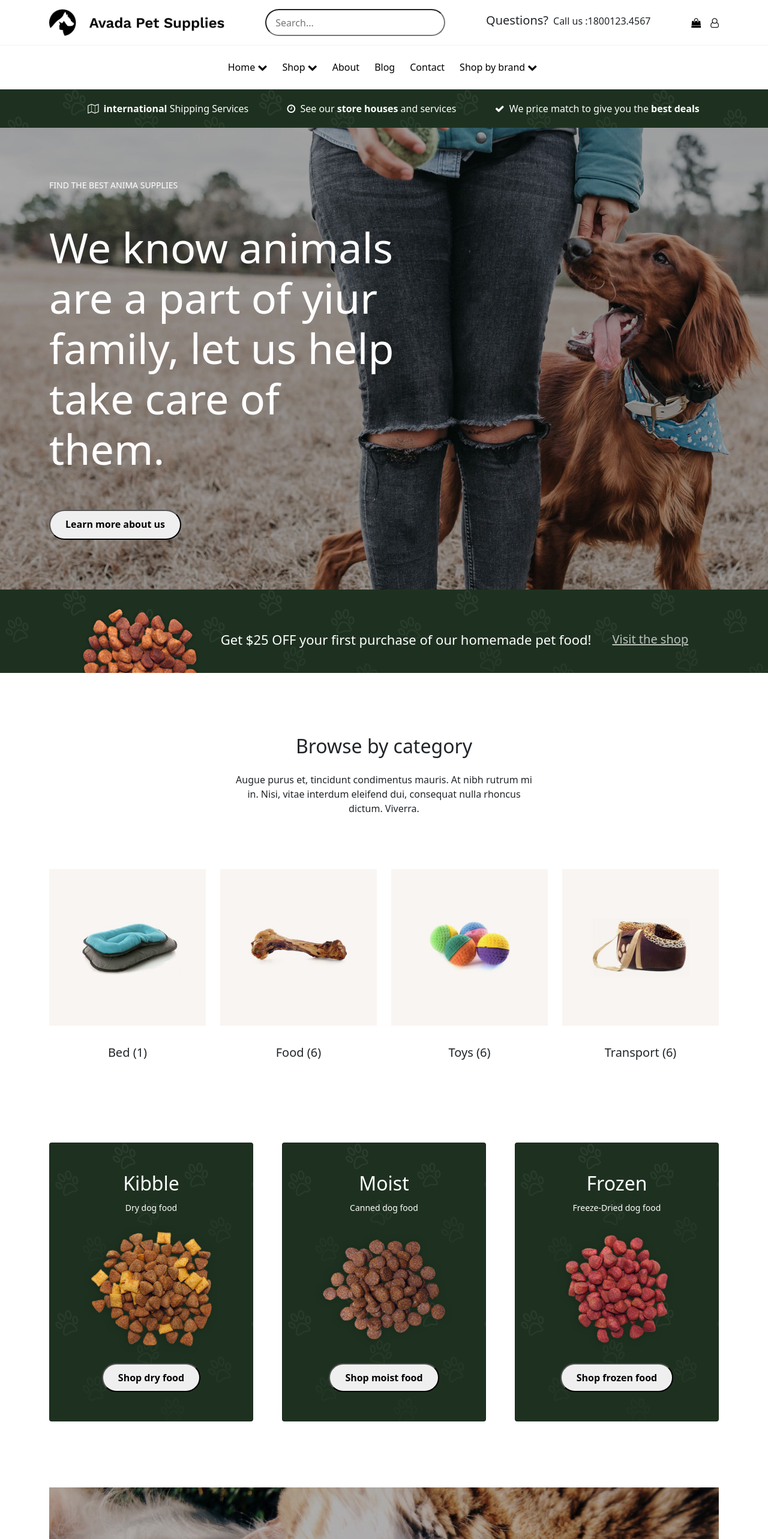
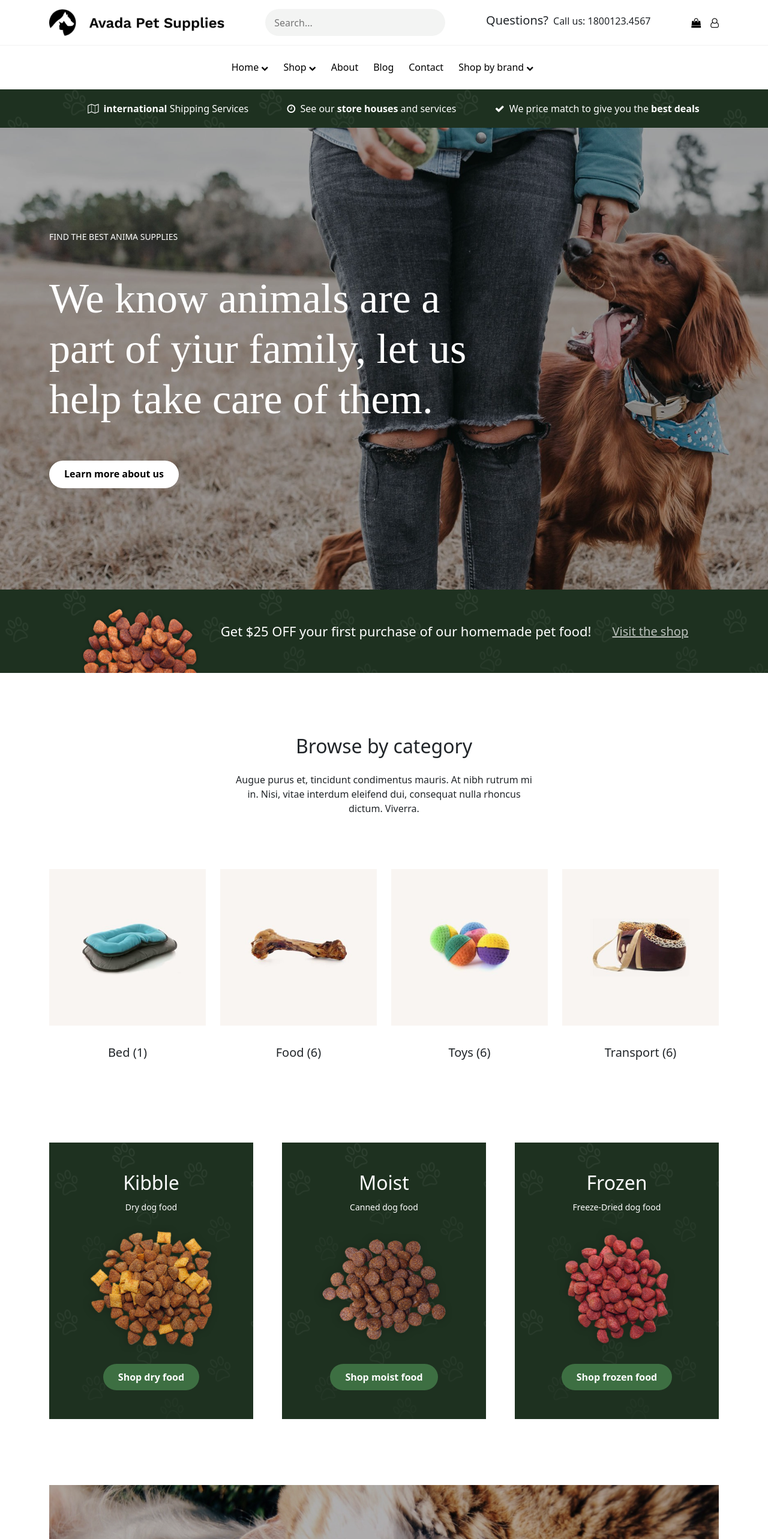
Before and after one commit to Mega-117/proj-html-vuejs, a Vue app: page / in a window 1280 px wide. Shown: the top 2566 px of the page at 60% size. Built offline with nearby package versions, Linux system fonts and the light colour scheme.

Commit message:
completato

```diff
--- a/src/components/CardProduct.vue
+++ b/src/components/CardProduct.vue
@@ -3,6 +3,24 @@
     <div v-for="(element, i) in products" :key="i" class="col">
       <div class="card-product">
         <div class="img-product">
+          <div
+            v-if="element.textOverlay2 || element.textOverlay"
+            class="overlay-product"
+          >
+            <div v-if="element.textOverlay2" class="overlay-product-2">
+              <h5>{{ element.text }}</h5>
+              <span>{{ element.textOverlay2 }}</span>
+            </div>
+
+            <div v-if="element.textOverlay">
+              <div class="circle">
+                <i class="fa fa-check-square-o" aria-hidden="true"></i>
+              </div>
+              <div class="cart-text">
+                <span>{{ element.textOverlay }}</span>
+              </div>
+            </div>
+          </div>
           <img :src="element.src" alt="" />
         </div>
         <div class="product-text" :class="element.alignText">
@@ -29,11 +47,57 @@ export default {
 </script>
 
 <style lang="scss">
+.overlay-product {
+  display: none;
+  position: absolute;
+
+  background-color: #a45f4267;
+  width: 100%;
+  height: 100%;
+  .overlay-product-2 {
+    color: white;
+    height: 100%;
+    display: flex;
+    align-items: center;
+    flex-direction: column;
+    justify-content: center;
+    padding: 0 20px;
+    h5 {
+      text-align: center;
+    }
+  }
+  .circle {
+    position: absolute;
+    top: 50%;
+    left: 50%;
+    width: 100px;
+    height: 100px;
+    transform: translate(-50%, -50%);
+    background-color: rgba(0, 0, 0, 0.7);
+    border-radius: 50%;
+    color: white;
+    text-align: center;
+    line-height: 100px;
+    font-size: 40px;
+  }
+  .cart-text {
+    position: absolute;
+    top: 70%;
+    left: 50%;
+    transform: translateX(-50%);
+    color: white;
+    font-size: 24px;
+  }
+}
 .img-product {
   margin-bottom: 33px;
+  position: relative;
   img {
     width: 100%;
   }
+}
+.img-product:hover .overlay-product {
+  display: block;
 }
 
 .product-text {
--- a/src/components/Footer.vue
+++ b/src/components/Footer.vue
@@ -40,9 +40,13 @@
               </div>
 
               <form action="" class="">
-                <input type="text" placeholder="insert your email...*" />
+                <input
+                  class="bg-grey-input"
+                  type="text"
+                  placeholder="insert your email...*"
+                />
                 <br />
-                <button>Submit</button>
+                <button class="btn-2">Submit</button>
               </form>
             </div>
           </div>
--- a/src/components/Header.vue
+++ b/src/components/Header.vue
@@ -7,14 +7,16 @@
           class="header-top d-flex justify-content-between align-items-center"
         >
           <div class="logo-container">
-            <img src="../assets/dark-pet-logo.png" alt="" />
+            <a href="#">
+              <img src="../assets/dark-pet-logo.png" alt="" />
+            </a>
           </div>
           <div class="search-bar">
-            <input type="text" placeholder="Search..." />
+            <input class="bg-grey-input" type="text" placeholder="Search..." />
           </div>
           <div>
             <h5 class="d-inline-block pe-2">Questions?</h5>
-            <span>Call us :1800123.4567</span>
+            <span>Call us: 1800123.4567</span>
           </div>
           <div>
             <a href="#" class="text-black">
--- a/src/components/Hero.vue
+++ b/src/components/Hero.vue
@@ -8,7 +8,7 @@
           {{ contentHero.title }}
         </h1>
 
-        <button>
+        <button class="btn-1">
           <strong>{{ contentHero.btnText }}</strong>
         </button>
       </div>
--- a/src/components/IntroSection.vue
+++ b/src/components/IntroSection.vue
@@ -10,7 +10,7 @@
           </p>
           <small>{{ content.dataText }}</small>
         </div>
-        <button v-if="content.btnText">
+        <button class="btn-2" v-if="content.btnText">
           <strong>{{ content.btnText }}</strong>
         </button>
       </div>
--- a/src/components/Main.vue
+++ b/src/components/Main.vue
@@ -12,6 +12,7 @@
         </div>
       </div>
     </div>
+
     <!-- category-product -->
     <div>
       <div class="container">
@@ -22,6 +23,7 @@
       </div>
     </div>
     <!-- fine category-product -->
+
     <!-- food card -->
     <div>
       <div class="container">
@@ -29,7 +31,14 @@
           <div class="row row-cols-3 gx-5">
             <div v-for="(el, i) in foodList" :key="i" class="col">
               <div
-                class="card bg-dog d-flex flex-column align-items-center py-5"
+                class="
+                  food-card
+                  bg-dog
+                  d-flex
+                  flex-column
+                  align-items-center
+                  py-5
+                "
               >
                 <div class="text-box">
                   <h2>{{ el.title }}</h2>
@@ -38,7 +47,7 @@
                 <div class="product">
                   <img :src="el.src" alt="" />
                 </div>
-                <button>
+                <button class="btn-2">
                   <strong>{{ el.btnText }}</strong>
                 </button>
               </div>
@@ -48,6 +57,7 @@
       </div>
     </div>
     <!-- fine food card -->
+
     <!-- hero 2 -->
     <div>
       <div class="container">
@@ -55,6 +65,7 @@
       </div>
     </div>
     <!-- fine hero 2 -->
+
     <!-- best sellers -->
     <div>
       <div class="container">
@@ -62,36 +73,19 @@
           <IntroSection :content="introSection[1]"></IntroSection>
           <CardProduct
             :products="productBestSellerList"
-            :columnNumber="Col4"
+            :columnNumber="col4"
           ></CardProduct>
         </section>
       </div>
     </div>
     <!-- finebest sellers -->
+
     <!-- testimonials -->
-    <!-- <div class="bg-dog testimonials">
-      <div class="container">
-        <div class="text-white text-center"><h1>Users testimonials</h1></div>
-        <div class="row">
-          <div v-for="(el, i) in testimonials" :key="i" class="col">
-            <div class="text-white text-center">
-              <div class="img-container d-flex justify-content-center">
-                <div class="overlay">
-                  <img :src="el.src" alt="" />
-                </div>
-              </div>
-              <p>
-                {{ el.text }}
-              </p>
-              <small>{{ el.name }}</small>
-            </div>
-          </div>
-        </div>
-      </div>
-    </div> -->
+
     <GreenBlock :content="testimonials"></GreenBlock>
 
     <!-- fine testimonials -->
+
     <!-- hero 3 -->
     <div>
       <div class="container">
@@ -103,8 +97,12 @@
               libero viverra vehicula nullam ut nisl.
             </p>
             <form action="">
-              <input type="text" placeholder="insert your email...*" />
-              <button><strong>Subscribe</strong></button>
+              <input
+                class="bg-grey-input"
+                type="text"
+                placeholder="insert your email...*"
+              />
+              <button class="btn-2"><strong>Subscribe</strong></button>
             </form>
           </div>
         </div>
@@ -118,14 +116,15 @@
       <div class="container">
         <section class="categoty-secion">
           <IntroSection :content="introSection[2]"></IntroSection>
-          <CardProduct :products="tipTrick"></CardProduct>
+          <CardProduct :products="tipTrick" :columnNumber="col4"></CardProduct>
           <div class="text-center">
-            <button>Read all article</button>
+            <button class="btn-2">Read all article</button>
           </div>
         </section>
       </div>
     </div>
     <!-- fine tip e trick -->
+
     <!-- doble hero -->
     <div class="doble-hero">
       <div class="riga">
@@ -140,9 +139,11 @@
       </div>
     </div>
     <!-- fine doble hero -->
+
     <!-- promo service -->
     <GreenBlock :content="promeService"></GreenBlock>
     <!-- fine promo service -->
+
     <!-- new arrive -->
     <div>
       <div class="container">
@@ -150,7 +151,7 @@
           <IntroSection :content="introSection[3]"></IntroSection>
           <CardProduct
             :products="productsNewArival"
-            :columnNumber="Col3"
+            :columnNumber="col3"
           ></CardProduct>
         </section>
       </div>
@@ -170,7 +171,7 @@ export default {
   data() {
     return {
       col4: "row-cols-4",
-      Col3: "row-cols-3",
+      col3: "row-cols-3",
       productList: [
         {
           src: require("@/assets/product-9-400x400.jpg"),
@@ -198,21 +199,25 @@ export default {
           src: require("@/assets/blog-1-400x400.jpg"),
           text: "How to 'loose leash walk' your dog",
           dataText: "April 21st, 2020",
+          textOverlay2: "Tip & Tricks",
         },
         {
           src: require("@/assets/blog-2-400x400.jpg"),
           text: "Stop cats from scratching furniture",
           dataText: "April 19th, 2020",
+          textOverlay2: "Tip & Tricks",
         },
         {
           src: require("@/assets/blog-3-200x200.jpg"),
           text: "Where to buy the best pet food",
           dataText: "April 18th, 2020",
+          textOverlay2: "Tip & Tricks",
         },
         {
           src: require("@/assets/blog-4-200x200.jpg"),
           text: "Proper care for your pet toys",
           dataText: "April 17th, 2020",
+          textOverlay2: "Tip & Tricks",
         },
       ],
       productBestSellerList: [
@@ -221,12 +226,14 @@ export default {
           text: "Transport cage",
           price: "$25.00",
           alignText: "text-center",
+          textOverlay: "VIEW CART",
         },
         {
           src: require("@/assets/product-20-400x400.jpg"),
           text: "Dog leash",
           price: "$25.00",
           alignText: "text-center",
+          textOverlay: "VIEW CART",
         },
         {
           src: require("@/assets/product-16-400x400.jpg"),
@@ -234,12 +241,14 @@ export default {
           price: "$25.00",
           scount: "$35.00",
           alignText: "text-center",
+          textOverlay: "VIEW CART",
         },
         {
           src: require("@/assets/product-11-400x400.jpg"),
           text: "Colorful cat leash",
           price: "$12.00",
           alignText: "text-center",
+          textOverlay: "VIEW CART",
         },
       ],
       introSection: [
@@ -380,12 +389,14 @@ export default {
           price: "$18.00",
           price2: "- $26.00",
           alignText: "text-center",
+          textOverlay: "VIEW CART",
         },
         {
           src: require("@/assets/product-2-400x400.jpg"),
           text: "Colorful ball set",
           price: "$29.00",
           alignText: "text-center",
+          textOverlay: "VIEW CART",
         },
         {
           src: require("@/assets/product-3-400x400.jpg"),
@@ -393,24 +404,28 @@ export default {
           price: "$18.00",
           scount: "$29.00",
           alignText: "text-center",
+          textOverlay: "VIEW CART",
         },
         {
           src: require("@/assets/product-4-400x400.jpg"),
           text: "Animal transport bag",
           price: "$29.00",
           alignText: "text-center",
+          textOverlay: "VIEW CART",
         },
         {
           src: require("@/assets/product-5-400x400.jpg"),
           text: "Animal transport cage",
           price: "$35.00",
           alignText: "text-center",
+          textOverlay: "VIEW CART",
         },
         {
           src: require("@/assets/product-10-400x400.jpg"),
           text: "Animal transport cage",
           price: "$16.00",
           alignText: "text-center",
+          textOverlay: "VIEW CART",
         },
       ],
     };
--- a/src/styles/app.scss
+++ b/src/styles/app.scss
@@ -1,2 +1,25 @@
 @import "~bootstrap/scss/bootstrap";
 @import "~font-awesome/css/font-awesome.min.css";
+.btn-1 {
+    background-color: white;
+    color: black;
+    border: 0px;
+  }
+  .btn-1:hover {
+    background-color: #3d6f42;
+    color: white;
+    border: 0px;
+  }
+.btn-2 {
+    background-color: #3d6f42;
+    color: white;
+    border: 0px;
+  }
+.btn-2:hover {
+    background-color: #2a542a;
+    color: white;
+  }
+.bg-grey-input{
+    background-color: #f3f4f3;
+    border: 0;
+}
--- a/src/styles/header.scss
+++ b/src/styles/header.scss
@@ -30,6 +30,9 @@
                 text-decoration: none;
                 color: black;
                 padding-right: 5px;
+                i{
+                    font-size: 12px;
+                }
             }
         }
     }
--- a/src/styles/hero.scss
+++ b/src/styles/hero.scss
@@ -42,7 +42,7 @@
             }
             h1{
                 font-size: 50px;
-                font-family: "Times New Roman";
+                font-family: 'Trocchi', serif;
                 margin: 40px 0 45px;
                 opacity: 1;
             }
@@ -55,7 +55,7 @@
             position: absolute;
             top: 50%;
             transform: translateY(-50%);
-            width: 45%;
+            width: 700px;
             color: white;
             small{
                 text-transform: uppercase;
@@ -63,6 +63,7 @@
             h1{
                 font-size: 70px;
                 margin: 50px 0 60px;
+                font-family: 'Trocchi', serif;
             }
             button{
                 border-radius: 30px;
--- a/src/styles/main.scss
+++ b/src/styles/main.scss
@@ -1,8 +1,10 @@
 .promo{
     background-image: url("../assets/bg-transparent-3.png");
     background-color: #1e3120;
-    padding-top: 27px;
     font-size: 22px;
+    img{
+        margin-top: 27px;;
+    }
     span{
         color: white;
 
@@ -23,9 +25,17 @@
 }
 .animal-food{
     margin-bottom: 110px;
+        .food-card{
+            transform: scale(1);
+            transition: transform 0.3s;
+        }
+        .food-card:hover{
+            transform: scale(1.03);
+        }
         .bg-dog{
             background-image: url("../assets/bg-transparent-3.png");
         background-color: #1e3120;
+
         .text-box{
             color: white;
         }
```
